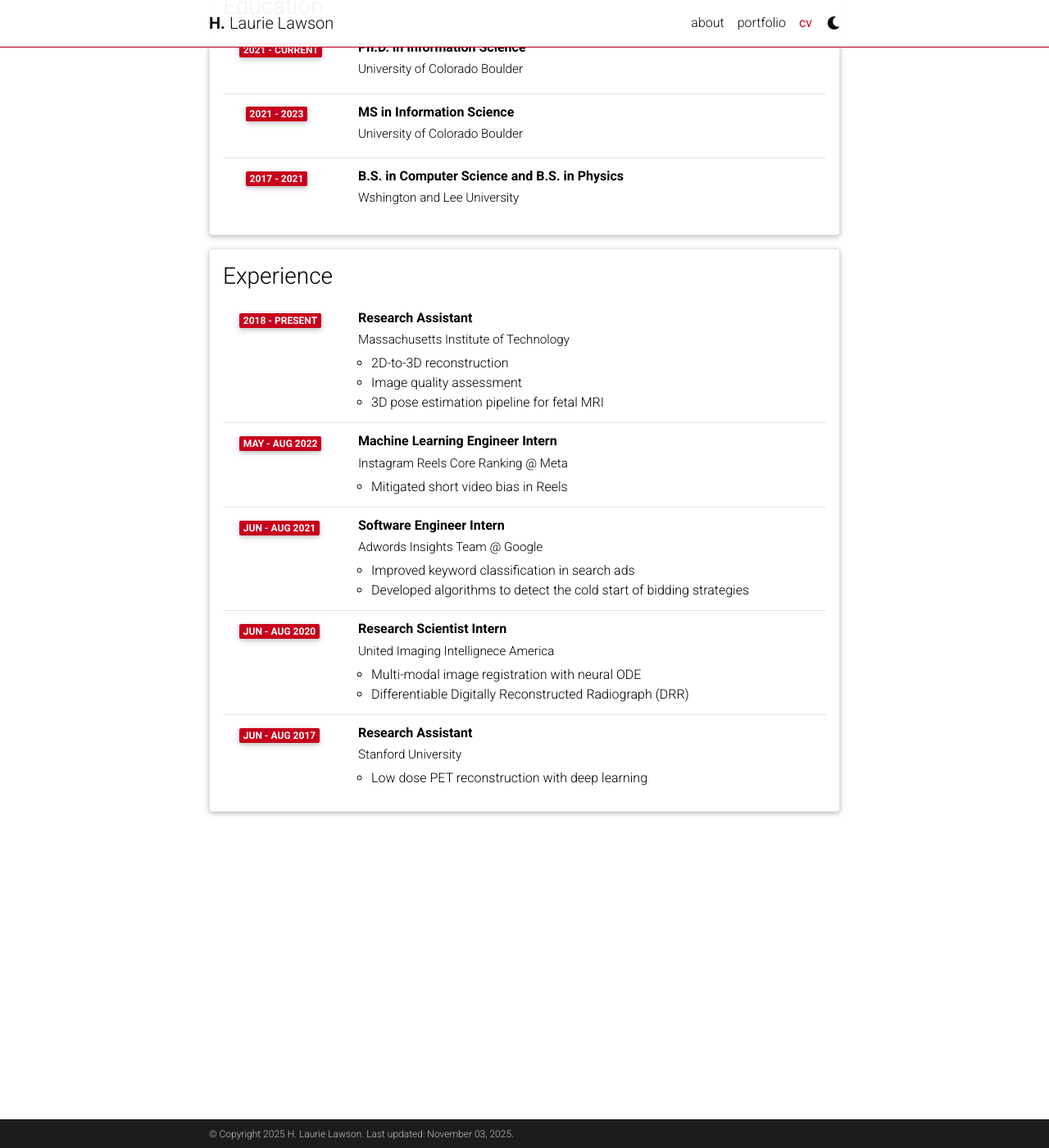
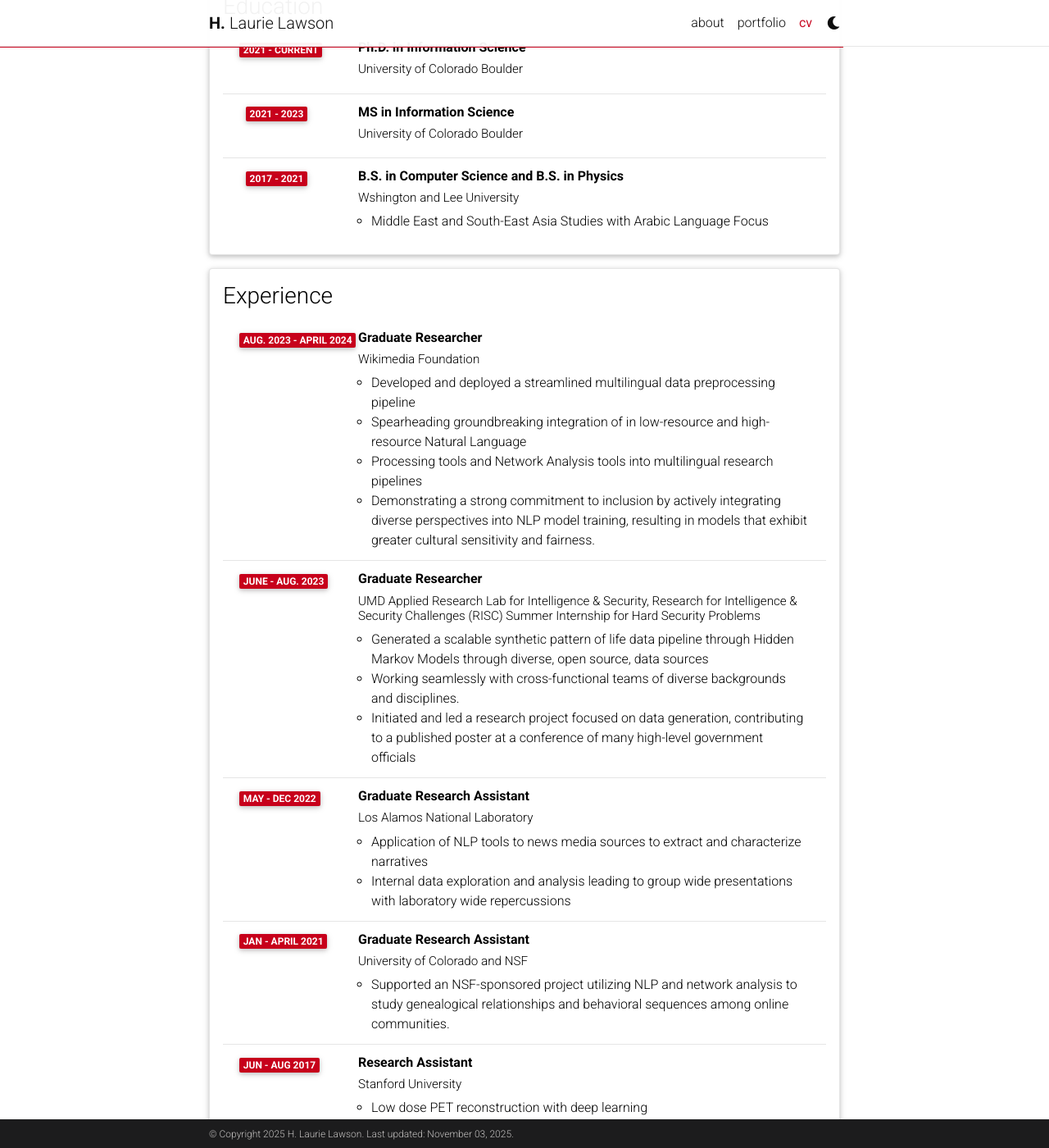
Before and after one commit to hlaurielawson/hlaurielawson.github.io, a Jekyll site: the page built from _pages/cv.md, in a window 1280 px wide and 1400 px high, scrolled down 419 px. Shown: the whole window at 82% size. Built offline with Jekyll 4.4.1, drawn with Linux system fonts in a browser that asks for light colours; comment, search, counter and statistics services are not loaded; a style sheet for code colours, icons or effects is not loaded.

Commit message:
Update cv.yml

```diff
--- a/_data/cv.yml
+++ b/_data/cv.yml
@@ -25,37 +25,40 @@
     - title: B.S. in Computer Science and B.S. in Physics
       institution: Wshington and Lee University
       year: 2017 - 2021
-      #description:
-      #  - Description 1.
-      #  - Description 2.
+      description:
+       - Middle East and South-East Asia Studies with Arabic Language Focus
 
 - title: Experience
   type: time_table
   contents:
-    - title: Research Assistant
-      institution: Massachusetts Institute of Technology
-      year: 2018 - present
+    - title: Graduate Researcher
+      institution: Wikimedia Foundation
+      year: Aug. 2023 - April 2024
       description:
-        - 2D-to-3D reconstruction
-        - Image quality assessment
-        - 3D pose estimation pipeline for fetal MRI
-    - title: Machine Learning Engineer Intern
-      institution: Instagram Reels Core Ranking @ Meta
-      year: May - Aug 2022
+#       [Grant Information](https://meta.wikimedia.org/wiki/Grants:Programs/Wikimedia_Research_Fund/Network_perspectives_on_coll
+# ective_memory_processes_across_the_Arabic_and_English_Wikipedias)
+        - Developed and deployed a streamlined multilingual data preprocessing pipeline
+        - Spearheading groundbreaking integration of in low-resource and high-resource Natural Language
+        - Processing tools and Network Analysis tools into multilingual research pipelines
+        - Demonstrating a strong commitment to inclusion by actively integrating diverse perspectives into NLP model training, resulting in models that exhibit greater cultural sensitivity and fairness.
+    - title: Graduate Researcher
+      institution: UMD Applied Research Lab for Intelligence & Security, Research for Intelligence & Security Challenges (RISC) Summer Internship for Hard Security Problems
+      year: June - Aug. 2023
       description:
-        - Mitigated short video bias in Reels
-    - title: Software Engineer Intern
-      institution: Adwords Insights Team @ Google
-      year: Jun - Aug 2021
+        - Generated a scalable synthetic pattern of life data pipeline through Hidden Markov Models through diverse, open source, data sources
+        - Working seamlessly with cross-functional teams of diverse backgrounds and disciplines.
+        - Initiated and led a research project focused on data generation, contributing to a published poster at a conference of many high-level government officials
+    - title: Graduate Research Assistant
+      institution: Los Alamos National Laboratory
+      year: May - Dec 2022
       description:
-        - Improved keyword classification in search ads
-        - Developed algorithms to detect the cold start of bidding strategies
-    - title: Research Scientist Intern
-      institution: United Imaging Intellignece America
-      year: Jun - Aug 2020
+        - Application of NLP tools to news media sources to extract and characterize narratives
+        - Internal data exploration and analysis leading to group wide presentations with laboratory wide repercussions
+    - title: Graduate Research Assistant
+      institution: University of Colorado and NSF
+      year: Jan - April 2021
       description:
-        - Multi-modal image registration with neural ODE
-        - Differentiable Digitally Reconstructed Radiograph (DRR)
+        - Supported an NSF-sponsored project utilizing NLP and network analysis to study genealogical relationships and behavioral sequences among online communities.
     - title: Research Assistant
       institution: Stanford University
       year: Jun - Aug 2017
```
